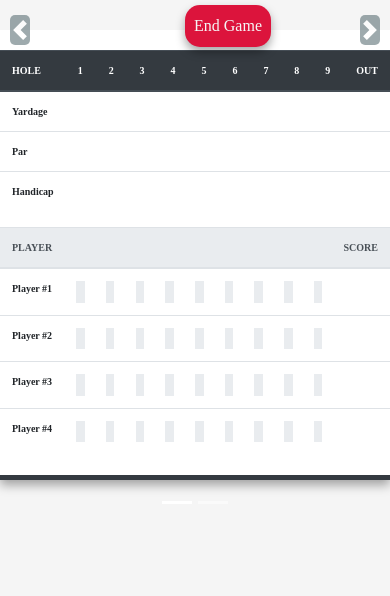
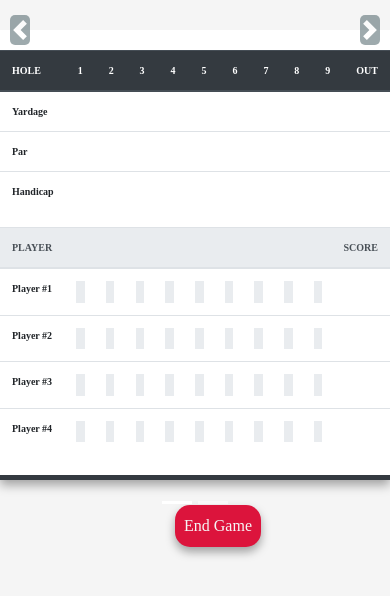
Before and after one commit to TylerGuerr/GolfApp, a plain HTML site: page index.html in a window 390 px wide. Shown: the part 176-772 px from the top of the page. Drawn offline with nearby package versions, Linux system fonts and the light colour scheme.

Commit message:
mobile changes

```diff
--- a/scss/style.scss
+++ b/scss/style.scss
@@ -176,7 +176,7 @@ input {
         font-size: 13px;
     }
     .carousel-control-next, .carousel-control-prev {
-        bottom: 500px;
+        bottom: 700px;
     }
     .carousel-control-next-icon, .carousel-control-prev-icon {
         height: 30px;
@@ -185,8 +185,8 @@ input {
     }
     #end{
         #endGame {
-            bottom: 525px;
-            left: 185px;
+            bottom: 25px;
+            left: 175px;
             padding: 9px;
         }
         #endGame:hover {
```
Also changed, not shown: css/style.css.
